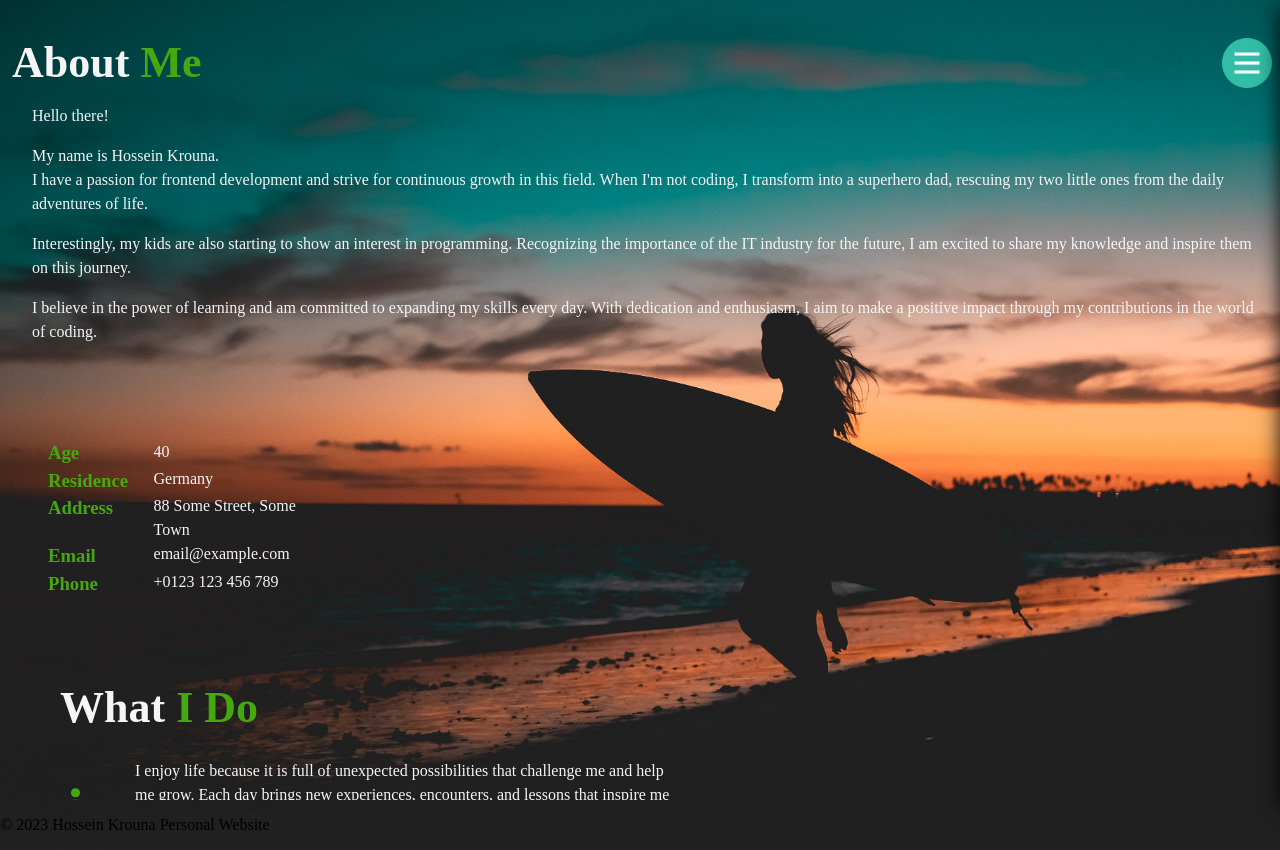
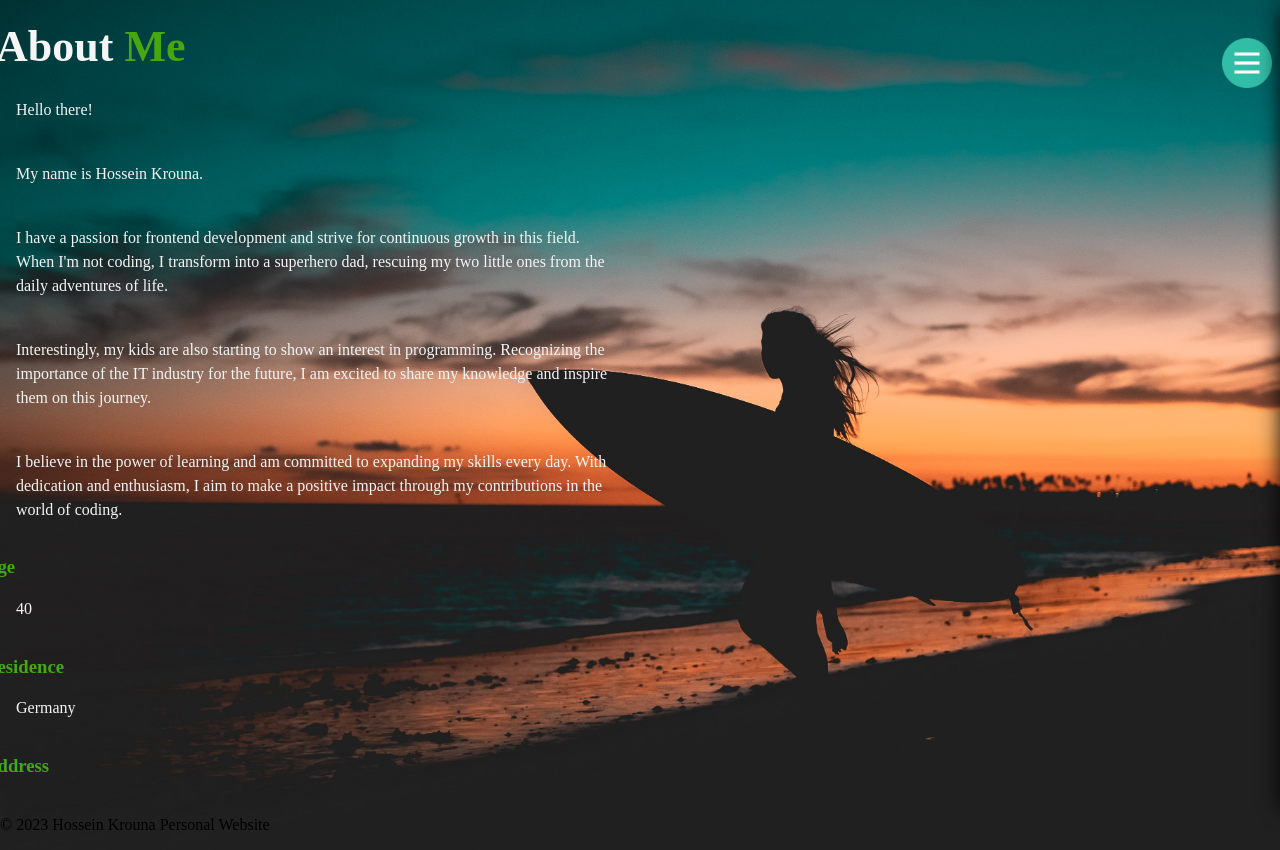
Before and after one commit to HosseinKrouna/my-personal-website, a Next.js app: page /about in a window 1280 px wide. Built offline with nearby package versions, Linux system fonts and the light colour scheme.

Commit message:
setup: basic page transition global and cutom transition by aboutpage

```diff
--- a/pages/_app.js
+++ b/pages/_app.js
@@ -1,11 +1,39 @@
 import GlobalStyle from "../styles";
+import { motion, AnimatePresence } from "framer-motion";
+import { useRouter } from "next/router";
 
 function MyApp({ Component, pageProps }) {
+	const router = useRouter();
+
 	return (
-		<>
-			<GlobalStyle />
-			<Component {...pageProps} />
-		</>
+		<AnimatePresence mode="wait">
+			<motion.div
+				key={router.route}
+				initial="initialState"
+				animate="animateState"
+				exit="exitState"
+				transition={{
+					duration: 0.63,
+				}}
+				variants={{
+					initialState: {
+						opacity: 0,
+						clipPath: "polygon(0 0, 100% 0, 100% 100%, 0% 100%)",
+					},
+					animateState: {
+						opacity: 1,
+						clipPath: "polygon(0 0, 100% 0, 100% 100%, 0% 100%)",
+					},
+					exitState: {
+						clipPath: "polygon(50% 0, 50% 0, 50% 100%, 50% 100%)",
+					},
+				}}
+				className="base-page-size"
+			>
+				<GlobalStyle />
+				<Component {...pageProps} />
+			</motion.div>
+		</AnimatePresence>
 	);
 }
 export default MyApp;
--- a/pages/about.js
+++ b/pages/about.js
@@ -1,5 +1,5 @@
 import Layout from "../components/Layout";
-import { Grid, Box } from "@mui/material";
+import { Grid } from "@mui/material";
 import {
 	ContentWrapper,
 	HighlightedText,
@@ -9,132 +9,143 @@ import SelfImprovementIcon from "@mui/icons-material/SelfImprovement";
 import DeveloperModeIcon from "@mui/icons-material/DeveloperMode";
 import WaterDropSharpIcon from "@mui/icons-material/WaterDropSharp";
 import Diversity1SharpIcon from "@mui/icons-material/Diversity1Sharp";
+import { useRef } from "react";
 
-const cardVariants = {
-	hidden: { opacity: 0, y: 50 },
-	visible: { opacity: 1, y: 0, transition: { duration: 0.5 } },
+const introCardVariants = {
+	hide: {
+		opacity: 0,
+		x: -500,
+	},
+	show: {
+		opacity: 1,
+		x: 0,
+		transition: {
+			duration: 2,
+		},
+	},
 };
 
 function AboutPage() {
-	const { scrollYProgress } = useScroll();
-	const opacity = useTransform(scrollYProgress, [0.5, 0.7], [0, 1]);
-	const translateY = useTransform(scrollYProgress, [0.5, 0.7], [50, 0]);
+	const paragraphTexts = [
+		"Hello there!",
+		"My name is Hossein Krouna.",
+		"I have a passion for frontend development and strive for continuous growth in this field. When I'm not coding, I transform into a superhero dad, rescuing my two little ones from the daily adventures of life.",
+		"Interestingly, my kids are also starting to show an interest in programming. Recognizing the importance of the IT industry for the future, I am excited to share my knowledge and inspire them on this journey.",
+		"I believe in the power of learning and am committed to expanding my skills every day. With dedication and enthusiasm, I aim to make a positive impact through my contributions in the world of coding.",
+	];
 
-	//FIXME - Deactivate horizontal scrollbars and content even more compact, so that the display width is limited
+	const renderParagraphsWithMotionDiv = () => {
+		return paragraphTexts.map((text, index) => (
+			<Grid item xs={12} key={index}>
+				{handleMotionDiv(<p>{text}</p>)}
+			</Grid>
+		));
+	};
+
+	const handleMotionDiv = (children) => {
+		return (
+			<Grid item xs={6}>
+				<motion.div
+					variants={introCardVariants}
+					initial="hide"
+					whileInView="show"
+					exit="hide"
+					parallax={reverseParallax}
+				>
+					{children}
+				</motion.div>
+			</Grid>
+		);
+	};
+
+	const target = useRef(null);
+	const { scrollYProgress } = useScroll({
+		target,
+		offset: ["start end", "end start"],
+	});
+
+	const parallax = useTransform(scrollYProgress, [0, 1], [-100, 100]);
+	const reverseParallax = useTransform(parallax, (v) => -v);
+
 	//NOTE - add Fun Fact section
 
 	return (
 		<Layout>
 			<ContentWrapper>
 				<Grid container spacing={2}>
-					<Grid item xs={12}>
-						<motion.div
-							variants={cardVariants}
-							initial="hidden"
-							animate="visible"
-							style={{ opacity, y: translateY }}
-						>
+					<Grid container spacing={2}>
+						{handleMotionDiv(
+							<>
 								<h2>
 									About <HighlightedText>Me</HighlightedText>
 								</h2>
+							</>
+						)}
+					</Grid>
 
-							<p>Hello there!</p>
-							<p>
-								My name is Hossein Krouna.
-								<br />I have a passion for frontend development and strive for
-								continuous growth in this field. When
-								{` I'm`} not coding, I transform into a superhero dad, rescuing
-								my two little ones from the daily adventures of life.
-							</p>
-							<p>
-								Interestingly, my kids are also starting to show an interest in
-								programming. Recognizing the importance of the IT industry for
-								the future, I am excited to share my knowledge and inspire them
-								on this journey.
-							</p>
-							<p>
-								I believe in the power of learning and am committed to expanding
-								my skills every day. With dedication and enthusiasm, I aim to
-								make a positive impact through my contributions in the world of
-								coding.
-							</p>
-						</motion.div>
+					<Grid container spacing={1}>
+						{renderParagraphsWithMotionDiv()}
 					</Grid>
-					<Box sx={{ flexGrow: 1 }}>
-						<Grid container mt={8} ml={8}>
-							<motion.div
-								variants={cardVariants}
-								initial="hidden"
-								animate="visible"
-								style={{ opacity, y: translateY }}
-							>
-								<Grid item container xs={12}>
-									<Grid item xs={3}>
+
+					<Grid container spacing={2}>
+						{handleMotionDiv(
+							<>
 								<h3>Age</h3>
+								<p>40</p>
+							</>
+						)}
 					</Grid>
-									<Grid item xs={9}>
-										<p>40</p>
+
+					<Grid container spacing={2}>
+						{handleMotionDiv(
+							<>
+								<h3>Residence</h3>
+								<p>Germany</p>
+							</>
+						)}
+					</Grid>
+
+					<Grid container spacing={2}>
+						{handleMotionDiv(
+							<>
+								<h3>Address</h3>
+								<p>88 Some Street, Some Town</p>
+							</>
+						)}
+					</Grid>
+
+					<Grid container spacing={2}>
+						{handleMotionDiv(
+							<>
+								<h3>Email</h3>
+								<p>email@example.com</p>
+							</>
+						)}
+					</Grid>
+
+					<Grid container spacing={2}>
+						{handleMotionDiv(
+							<>
+								<h3>Phone</h3>
+								<p>+0123 123 456 789</p>
+							</>
+						)}
 					</Grid>
 				</Grid>
 
-								<Grid item container xs={12} sx={{ my: -4 }}>
-									<Grid item xs={3}>
-										<h3>Residence</h3>
-									</Grid>
-									<Grid item xs={9}>
-										<p>Germany</p>
-									</Grid>
-								</Grid>
-
-								<Grid item container xs={12} sx={{ my: -4 }}>
-									<Grid item xs={3}>
-										<h3>Address</h3>
-									</Grid>
-									<Grid item xs={9}>
-										<p>88 Some Street, Some Town</p>
-									</Grid>
-								</Grid>
-
-								<Grid item container xs={12} sx={{ my: -4 }}>
-									<Grid item xs={3}>
-										<h3>Email</h3>
-									</Grid>
-									<Grid item xs={9}>
-										<p>email@example.com</p>
-									</Grid>
-								</Grid>
-
-								<Grid item container xs={12} sx={{ my: -4 }}>
-									<Grid item xs={3}>
-										<h3>Phone</h3>
-									</Grid>
-									<Grid item xs={9}>
-										<p>+0123 123 456 789</p>
-									</Grid>
-								</Grid>
-							</motion.div>
-						</Grid>
-					</Box>
-
-					<Box sx={{ flexGrow: 1 }}>
-						<Grid container mt={8} ml={8}>
-							<motion.div
-								variants={cardVariants}
-								initial="hidden"
-								animate="visible"
-								style={{ opacity, y: translateY }}
-							>
-								<Grid item xs={12}>
+				<Grid container spacing={2}>
+					{handleMotionDiv(
+						<>
 							<h2>
 								What <HighlightedText>I Do</HighlightedText>
 							</h2>
+						</>
+					)}
 				</Grid>
-								<Grid
-									item
-									xs={12}
-									sm={6}
-									sx={{ display: "flex", alignItems: "center" }}
-								>
+
+				<Grid container spacing={2}>
+					{handleMotionDiv(
+						<>
 							<SelfImprovementIcon
 								sx={{
 									color: "#45a80e",
@@ -142,15 +153,20 @@ function AboutPage() {
 								}}
 							/>
 							<p>
-										I enjoy life because it is full of unexpected possibilities
-										that challenge me and help me grow. Each day brings new
-										experiences, encounters, and lessons that inspire me to
-										strive for my best. Life is a precious journey, and I
-										cherish every moment by living consciously in the present
-										and appreciating the beauty around me.
+								I enjoy life because it is full of unexpected possibilities that
+								challenge me and help me grow. Each day brings new experiences,
+								encounters, and lessons that inspire me to strive for my best.
+								Life is a precious journey, and I cherish every moment by living
+								consciously in the present and appreciating the beauty around
+								me.
 							</p>
+						</>
+					)}
 				</Grid>
-								<Grid item xs={12} mt={7} sm={6}>
+
+				<Grid container spacing={2}>
+					{handleMotionDiv(
+						<>
 							<DeveloperModeIcon
 								sx={{
 									color: "#45a80e",
@@ -158,20 +174,18 @@ function AboutPage() {
 								}}
 							/>
 							<p>
-										I love web development because it empowers me to bring ideas
-										to life and create meaningful digital experiences. It
-										combines my passion for creativity, problem-solving, and
-										constant learning, making every project a rewarding
-										adventure.
+								I love web development because it empowers me to bring ideas to
+								life and create meaningful digital experiences. It combines my
+								passion for creativity, problem-solving, and constant learning,
+								making every project a rewarding adventure.
 							</p>
+						</>
+					)}
 				</Grid>
-								<Grid
-									item
-									xs={12}
-									sm={6}
-									mt={8}
-									sx={{ display: "flex", alignItems: "center" }}
-								>
+
+				<Grid container spacing={2}>
+					{handleMotionDiv(
+						<>
 							<WaterDropSharpIcon
 								sx={{
 									color: "#45a80e",
@@ -179,16 +193,21 @@ function AboutPage() {
 								}}
 							/>
 							<p>
-										I stand for environmental conservation because our planet is
-										a precious home we must protect. Through sustainable
-										practices, we can preserve natural resources, mitigate
-										climate change, and ensure a healthier future for
-										generations to come. By advocating for eco-friendly
-										solutions and raising awareness, we can inspire positive
-										change and build a greener, more sustainable world together.
+								I stand for environmental conservation because our planet is a
+								precious home we must protect. Through sustainable practices, we
+								can preserve natural resources, mitigate climate change, and
+								ensure a healthier future for generations to come. By advocating
+								for eco-friendly solutions and raising awareness, we can inspire
+								positive change and build a greener, more sustainable world
+								together.
 							</p>
+						</>
+					)}
 				</Grid>
-								<Grid item xs={12} sm={6} mt={8}>
+
+				<Grid container spacing={2}>
+					{handleMotionDiv(
+						<>
 							<Diversity1SharpIcon
 								sx={{
 									color: "#45a80e",
@@ -196,17 +215,15 @@ function AboutPage() {
 								}}
 							/>
 							<p>
-										I believe in diversity because it enriches our perspectives
-										and fosters inclusive communities. Embracing diverse
-										backgrounds, cultures, and ideas promotes understanding,
-										empathy, and equal opportunities for all. By celebrating
-										differences and creating inclusive spaces, we can build a
-										more harmonious and equitable society.
+								I believe in diversity because it enriches our perspectives and
+								fosters inclusive communities. Embracing diverse backgrounds,
+								cultures, and ideas promotes understanding, empathy, and equal
+								opportunities for all. By celebrating differences and creating
+								inclusive spaces, we can build a more harmonious and equitable
+								society.
 							</p>
-								</Grid>
-							</motion.div>
-						</Grid>
-					</Box>
+						</>
+					)}
 				</Grid>
 			</ContentWrapper>
 		</Layout>
```
Lines whose indentation alone changed are shown as unchanged.
